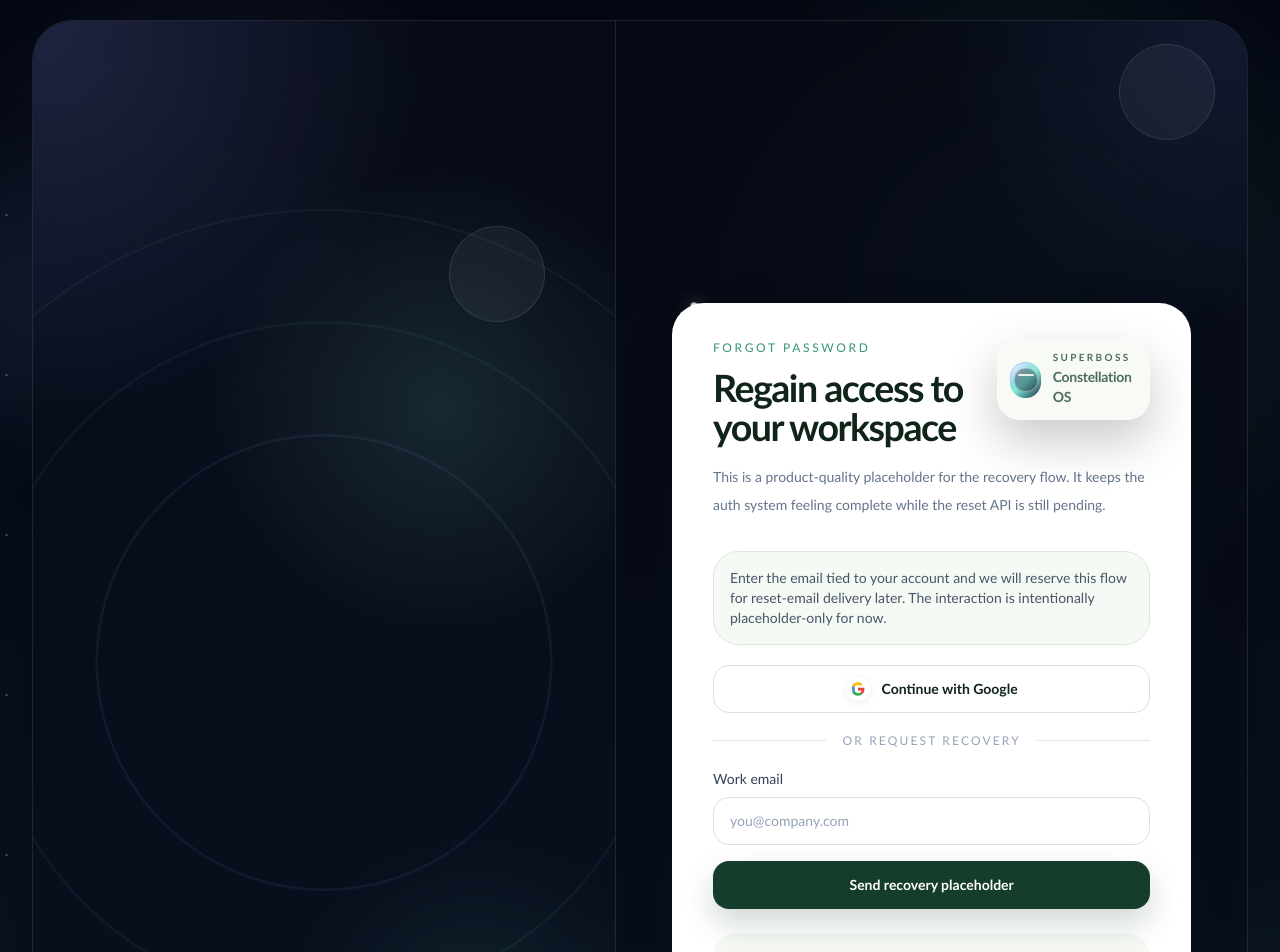
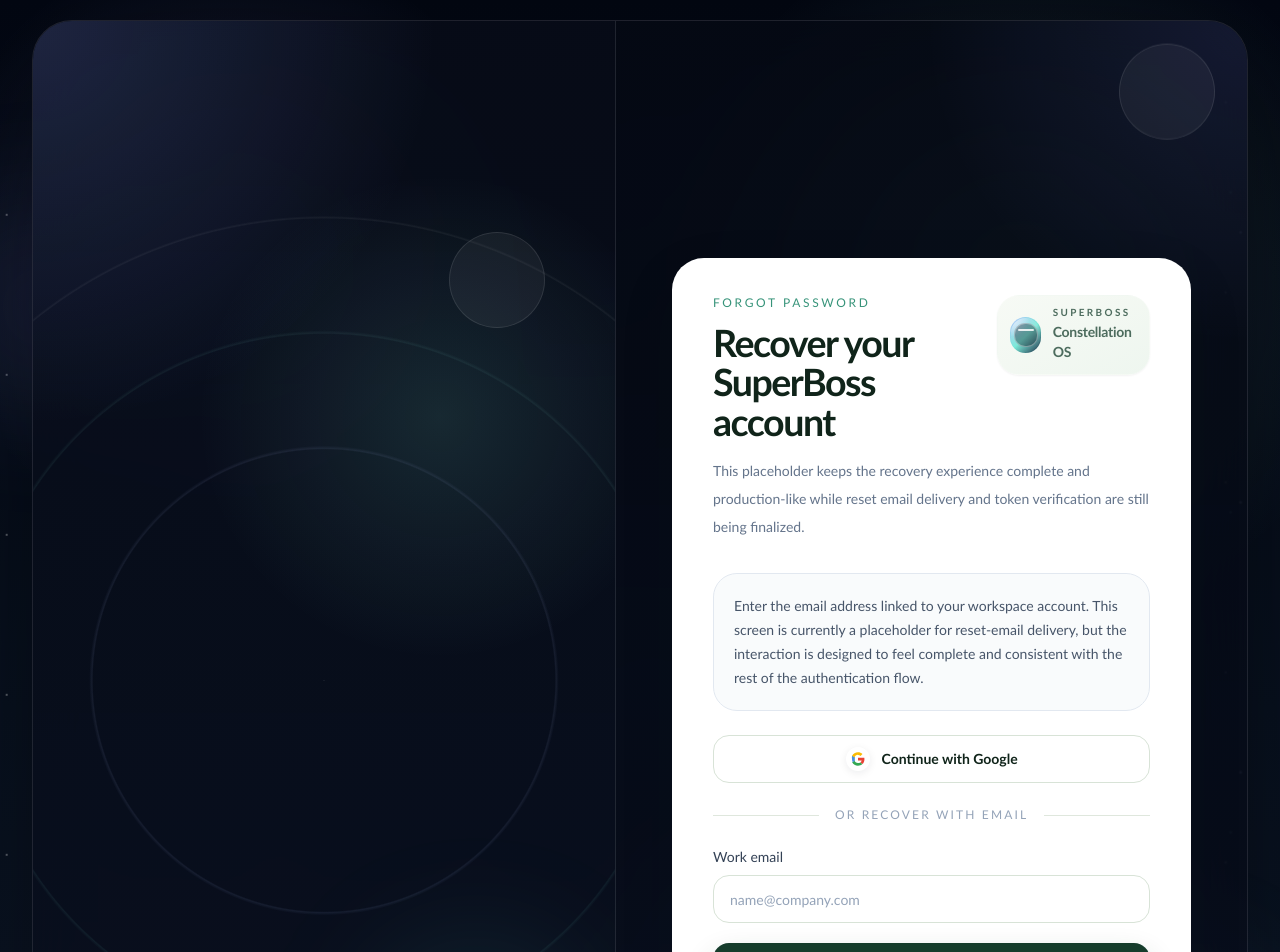
Before and after one commit to nguathan7x/TOOL, a React (Vite) app in the folder SuperBoss/frontend/: page /forgot-password in a window 1280 px wide. Shown: the top 952 px of the page. Built offline with nearby package versions, Linux system fonts and the light colour scheme; no server answers.

Commit message:
TMS-9 Thiết kế trang đăng ký

```diff
--- a/SuperBoss/frontend/src/features/auth/pages/ForgotPasswordPage.tsx
+++ b/SuperBoss/frontend/src/features/auth/pages/ForgotPasswordPage.tsx
@@ -35,9 +35,12 @@
     setGoogleLoading(true);
     setError('');
     setMessage('');
+
     window.setTimeout(() => {
       setGoogleLoading(false);
-      setMessage('Google recovery placeholder is ready. You can wire account recovery or OAuth account lookup here later.');
+      setMessage(
+        'Google recovery placeholder is ready. You can connect account lookup or OAuth-based recovery here later.'
+      );
     }, 500);
   }
 
@@ -52,30 +55,47 @@
     }
 
     setIsSubmitting(true);
+
     window.setTimeout(() => {
       setIsSubmitting(false);
-      setMessage(`Password recovery placeholder sent for ${email.trim()}. Connect this screen to your reset-email API later.`);
+      setMessage(
+        `Password recovery placeholder sent for ${email.trim()}. Connect this screen to your reset-email API later.`
+      );
     }, 700);
   }
 
   return (
     <AuthLayout
-      eyebrow="Recovery flow"
-      title="Recover access without breaking the premium auth experience."
-      description="Use this placeholder screen to validate the reset-password UX today, then plug in email delivery and token-based recovery when the backend flow is ready."
-      badge={<div className="rounded-full border border-white/12 bg-white/10 px-4 py-2 text-xs uppercase tracking-[0.2em] text-white/85">Future reset flow</div>}
+      eyebrow="Account recovery"
+      title="Recover access with a clean, professional flow that matches the rest of the auth experience."
+      description="Use your work email to continue the recovery process and keep the password reset journey polished while the backend reset flow is being connected."
+      badge={
+        <div className="rounded-full border border-emerald-200/25 bg-white/10 px-4 py-2 text-xs uppercase tracking-[0.2em] text-white/85 backdrop-blur">
+          Secure recovery flow
+        </div>
+      }
     >
       <AuthCard>
         <AuthHeader
           label="Forgot password"
-          title="Regain access to your workspace"
-          description="This is a product-quality placeholder for the recovery flow. It keeps the auth system feeling complete while the reset API is still pending."
-          brandSlot={<LogoMark compact className="border-[#dbe6d8] bg-[#f7faf5] text-[#163d2c] [&_p]:text-[#163d2c]/75" />}
+          title="Recover your SuperBoss account"
+          description="This placeholder keeps the recovery experience complete and production-like while reset email delivery and token verification are still being finalized."
+          brandSlot={
+            <LogoMark
+              compact
+              className="border-emerald-100 bg-gradient-to-br from-[#f7faf5] to-[#eef6ef] text-[#163d2c] shadow-sm [&_p]:text-[#163d2c]/75"
+            />
+          }
         />
 
-        <div className="mt-8 space-y-5">
-          <div className="rounded-[1.6rem] border border-[#dbe6d8] bg-[#f6faf4] p-4 text-sm text-slate-600 auth-fade-up" style={{ ['--delay' as string]: '220ms' }}>
-            Enter the email tied to your account and we will reserve this flow for reset-email delivery later. The interaction is intentionally placeholder-only for now.
+        <div className="mt-8 space-y-6">
+          <div
+            className="rounded-3xl border border-slate-200 bg-slate-50/80 p-5 text-sm leading-6 text-slate-600 auth-fade-up"
+            style={{ ['--delay' as string]: '220ms' }}
+          >
+            Enter the email address linked to your workspace account. This screen is currently a
+            placeholder for reset-email delivery, but the interaction is designed to feel complete
+            and consistent with the rest of the authentication flow.
           </div>
 
           <SocialAuthButton
@@ -84,13 +104,13 @@
             disabled={googleLoading || isSubmitting}
           />
 
-          <Divider label="or request recovery" />
+          <Divider label="or recover with email" />
 
-          <form className="space-y-4" onSubmit={handleSubmit} noValidate>
+          <form className="space-y-5" onSubmit={handleSubmit} noValidate>
             <InputField
               label="Work email"
               type="email"
-              placeholder="you@company.com"
+              placeholder="name@company.com"
               autoComplete="email"
               value={email}
               onBlur={() => setTouched(true)}
@@ -99,15 +119,19 @@
             />
 
             {error ? (
-              <div className="rounded-2xl border border-rose-200 bg-rose-50 px-4 py-3 text-sm text-rose-700">{error}</div>
+              <div className="rounded-2xl border border-rose-200 bg-rose-50 px-4 py-3 text-sm text-rose-700">
+                {error}
+              </div>
             ) : null}
 
             {message ? (
-              <div className="rounded-2xl border border-emerald-200 bg-emerald-50 px-4 py-3 text-sm text-emerald-700">{message}</div>
+              <div className="rounded-2xl border border-emerald-200 bg-emerald-50 px-4 py-3 text-sm text-emerald-700">
+                {message}
+              </div>
             ) : null}
 
             <SubmitButton type="submit" disabled={isSubmitting || googleLoading}>
-              {isSubmitting ? 'Preparing recovery...' : 'Send recovery placeholder'}
+              {isSubmitting ? 'Preparing recovery...' : 'Send recovery link'}
             </SubmitButton>
           </form>
         </div>
@@ -115,7 +139,11 @@
         <div className="mt-6">
           <AuthFooter
             prompt="Remembered your password?"
-            action={<Link to="/login" className="transition hover:text-[#102f22]">Back to sign in</Link>}
+            action={
+              <Link to="/login" className="font-semibold transition hover:text-[#102f22]">
+                Back to sign in
+              </Link>
+            }
           />
         </div>
       </AuthCard>
--- a/SuperBoss/frontend/src/features/auth/pages/RegisterPage.tsx
+++ b/SuperBoss/frontend/src/features/auth/pages/RegisterPage.tsx
@@ -83,28 +83,36 @@
 
   return (
     <AuthLayout
-      eyebrow="Team onboarding"
-      title="Create a workspace-ready account with room for Google OAuth later."
-      description="Set up an account for structured team delivery, then continue into a product shell built for assignment visibility, governed workflow, and role-based collaboration."
-      badge={<div className="rounded-full border border-white/12 bg-white/10 px-4 py-2 text-xs uppercase tracking-[0.2em] text-white/85">Future-ready auth</div>}
+      eyebrow="Professional onboarding"
+      title="Create your account and enter a cleaner, more structured workspace experience."
+      description="Register with your work email to access SuperBoss and collaborate across projects, assignments, approvals, and delivery progress in a polished internal platform."
+      badge={
+        <div className="rounded-full border border-emerald-200/25 bg-white/10 px-4 py-2 text-xs uppercase tracking-[0.2em] text-white/85 backdrop-blur">
+          Secure team onboarding
+        </div>
+      }
     >
       <AuthCard>
         <AuthHeader
           label="Create account"
-          title="Start with a polished access flow"
-          description="Use email and password today, or continue directly with Google if OAuth is enabled for this workspace."
-          brandSlot={<div className="rounded-2xl border border-[#dbe6d8] bg-[#f7faf5] px-3 py-2 text-xs font-semibold uppercase tracking-[0.18em] text-[#163d2c]">SB</div>}
+          title="Set up your SuperBoss access"
+          description="A refined sign-up flow for teams that need secure onboarding, consistent permissions, and a workspace that already feels production-ready."
+          brandSlot={
+            <div className="rounded-2xl border border-emerald-100 bg-gradient-to-br from-[#f7faf5] to-[#eef6ef] px-3 py-2 text-xs font-semibold uppercase tracking-[0.18em] text-[#163d2c] shadow-sm">
+              SB
+            </div>
+          }
         />
 
-        <div className="mt-8 space-y-5">
+        <div className="mt-8 space-y-6">
           <GoogleIdentityButton mode="signup" onError={setError} disabled={isSubmitting} />
 
           <Divider />
 
-          <form className="space-y-4" onSubmit={handleSubmit} noValidate>
+          <form className="space-y-5" onSubmit={handleSubmit} noValidate>
             <InputField
               label="Full name"
-              placeholder="Avery System"
+              placeholder="Nguyen Van A"
               autoComplete="name"
               value={fullName}
               onBlur={() => setTouched((current) => ({ ...current, fullName: true }))}
@@ -113,9 +121,9 @@
             />
 
             <InputField
-              label="Email"
+              label="Work email"
               type="email"
-              placeholder="you@company.com"
+              placeholder="name@company.com"
               autoComplete="email"
               value={email}
               onBlur={() => setTouched((current) => ({ ...current, email: true }))}
@@ -123,10 +131,10 @@
               error={touched.email ? fieldErrors.email : undefined}
             />
 
-            <div className="space-y-3">
+            <div className="space-y-3 rounded-2xl border border-slate-200 bg-slate-50/70 p-4">
               <PasswordField
                 label="Password"
-                placeholder="Create a password"
+                placeholder="Create a strong password"
                 autoComplete="new-password"
                 value={password}
                 onBlur={() => setTouched((current) => ({ ...current, password: true }))}
@@ -139,7 +147,7 @@
 
             <PasswordField
               label="Confirm password"
-              placeholder="Repeat your password"
+              placeholder="Re-enter your password"
               autoComplete="new-password"
               value={confirmPassword}
               onBlur={() => setTouched((current) => ({ ...current, confirmPassword: true }))}
@@ -148,11 +156,13 @@
             />
 
             {error ? (
-              <div className="rounded-2xl border border-rose-200 bg-rose-50 px-4 py-3 text-sm text-rose-700">{error}</div>
+              <div className="rounded-2xl border border-rose-200 bg-rose-50 px-4 py-3 text-sm text-rose-700">
+                {error}
+              </div>
             ) : null}
 
             <SubmitButton type="submit" disabled={isSubmitting}>
-              {isSubmitting ? 'Creating your account...' : 'Create account'}
+              {isSubmitting ? 'Creating your account...' : 'Create workspace account'}
             </SubmitButton>
           </form>
         </div>
@@ -160,7 +170,11 @@
         <div className="mt-6">
           <AuthFooter
             prompt="Already have an account?"
-            action={<Link to="/login" className="transition hover:text-[#102f22]">Sign in</Link>}
+            action={
+              <Link to="/login" className="font-semibold transition hover:text-[#102f22]">
+                Sign in
+              </Link>
+            }
           />
         </div>
       </AuthCard>
```
